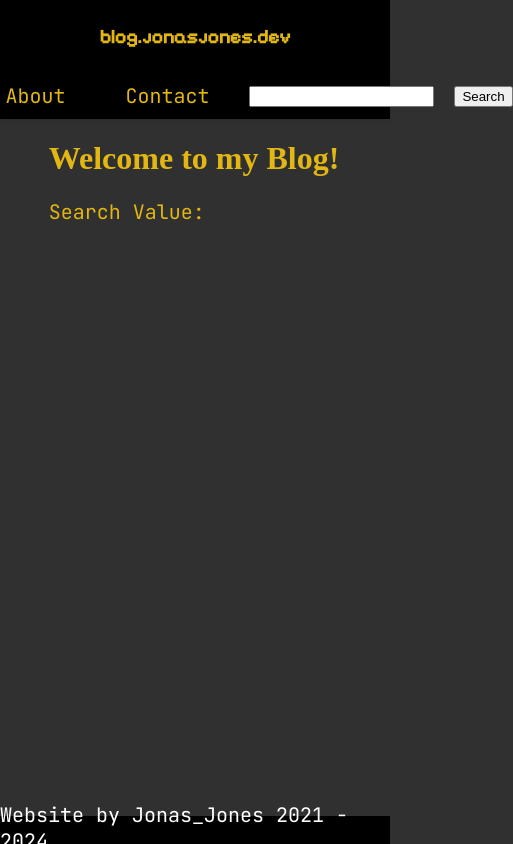
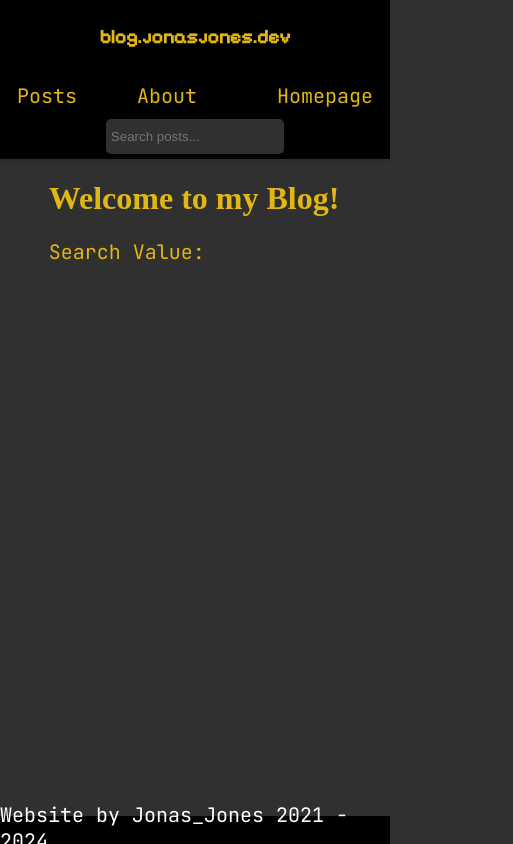
Before and after one commit to JonasunderscoreJones/blog.jonasjones.dev, a Svelte app: page / in a window 390 px wide. Shown: the whole page, 513 px wide, since content can reach past the window. Built offline with nearby package versions, Linux system fonts and the light colour scheme.

Commit message:
changed navbar layout

```diff
--- a/src/App.svelte
+++ b/src/App.svelte
@@ -25,7 +25,6 @@
 	let searchValue = '';
 
 	function handleSearch(event) {
-		// Update the searchValue with the value received from the child component
 		searchValue = event.detail;
 	}
 </script>
--- a/src/components/Navbar.svelte
+++ b/src/components/Navbar.svelte
@@ -13,13 +13,14 @@
 
 <nav class="navbar">
     <ul>
-        <li><a href="/#/">Home</a></li>
+        <li><a href="/#/">Posts</a></li>
         <li><a href="https://jonasjones.dev/about">About</a></li>
-        <li><a href="#contact">Contact</a></li>
-        <input type="text" bind:value={searchTerm} />
-        <button on:click={handleSearch}>Search</button>
-        <a href="https://jonasjones.dev" class="sticky-link">Homepage</a>
+        <li id="navbarsearchparent"><input id="overflownavbar" class="navbarsearch" type="text" bind:value={searchTerm} on:input={handleSearch} placeholder="Search posts..." /></li>
+        <li><a href="https://jonasjones.dev">Homepage</a></li>
     </ul>
+    <div id="overflownavbarsub">
+        <input id="overflownacbarsubitem" class="navbarsearch" type="text" bind:value={searchTerm} on:input={handleSearch} placeholder="Search posts..." />
+    </div>
 </nav>
 
 <style>
@@ -42,7 +43,7 @@
         gap: 20px;
         justify-content: center;
         align-items: center;
-        width: 100%; /* Ensures ul takes full width */
+        width: 100%;
     }
 
     li {
@@ -60,28 +61,43 @@
         color: #d1d0c5;
     }
 
-    .sticky-link {
-        position: absolute;
-        top: 0;
-        right: 0;
-        padding: 10px 20px;
-        text-decoration: none;
+    #overflownavbarsub {
+        display: none;
+        gap: 20px;
+        justify-content: center;
     }
 
-    @media (max-width: 650px) {
+    .navbarsearch {
+        height: 25px;
+        padding: 5px;
+        margin-bottom: 5px;
+        background-color: #303030;
+        border-color: #e2b714;
+        border-radius: 5px;
+        border-width: 0px;
+        color: #e2b714;
+    }
+
+    @media (max-width: 550px) {
+        #overflownavbar {
+            display: none;
+        }
+
+        #overflownavbarsub {
+            display: flex;
+        }
+
         .navbar {
             flex-direction: column;
         }
 
-        .sticky-link {
-            position: relative;
-            padding: 10px 20px;
+        .navbarsearch {
+            width: 90%;
         }
-    }
 
-    @media (max-width: 500px) {
-        .sticky-link {
-            display: none;
+        #navbarsearchparent {
+            width: 90%;
+            border-color: red;
         }
     }
 </style>
```
